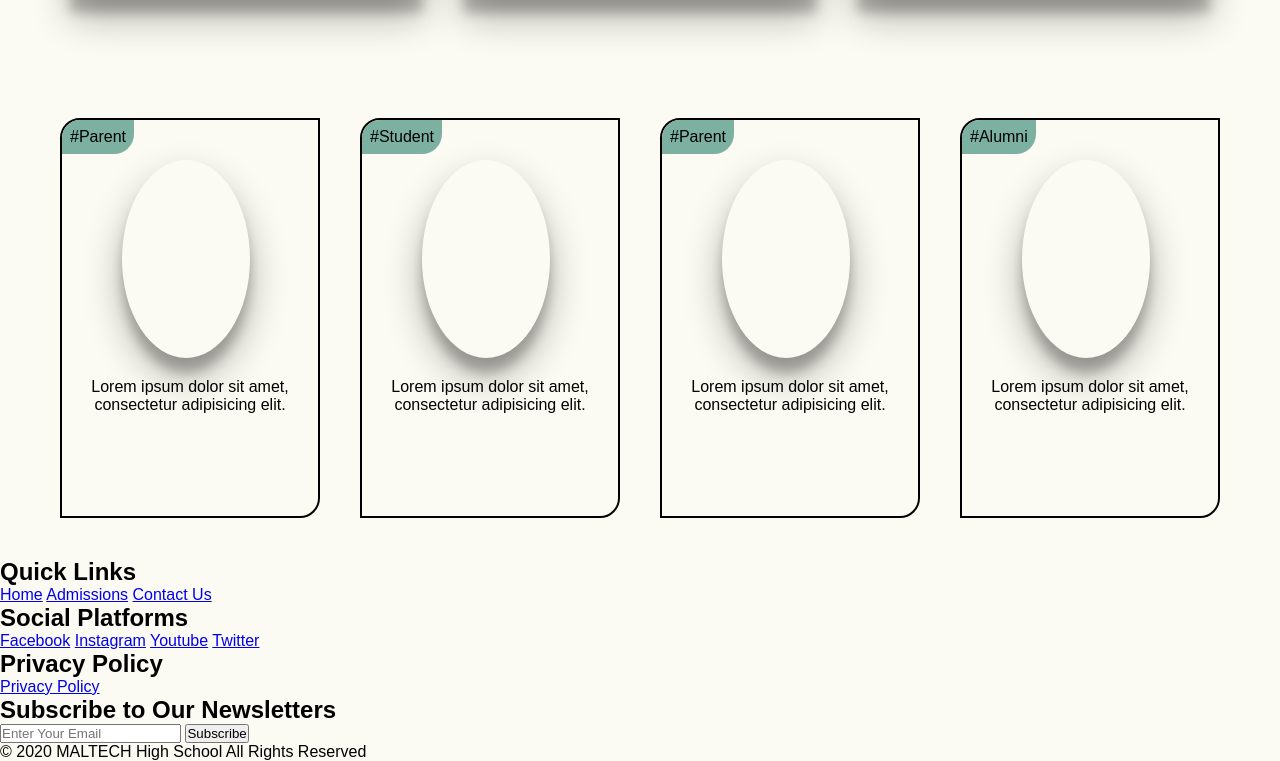
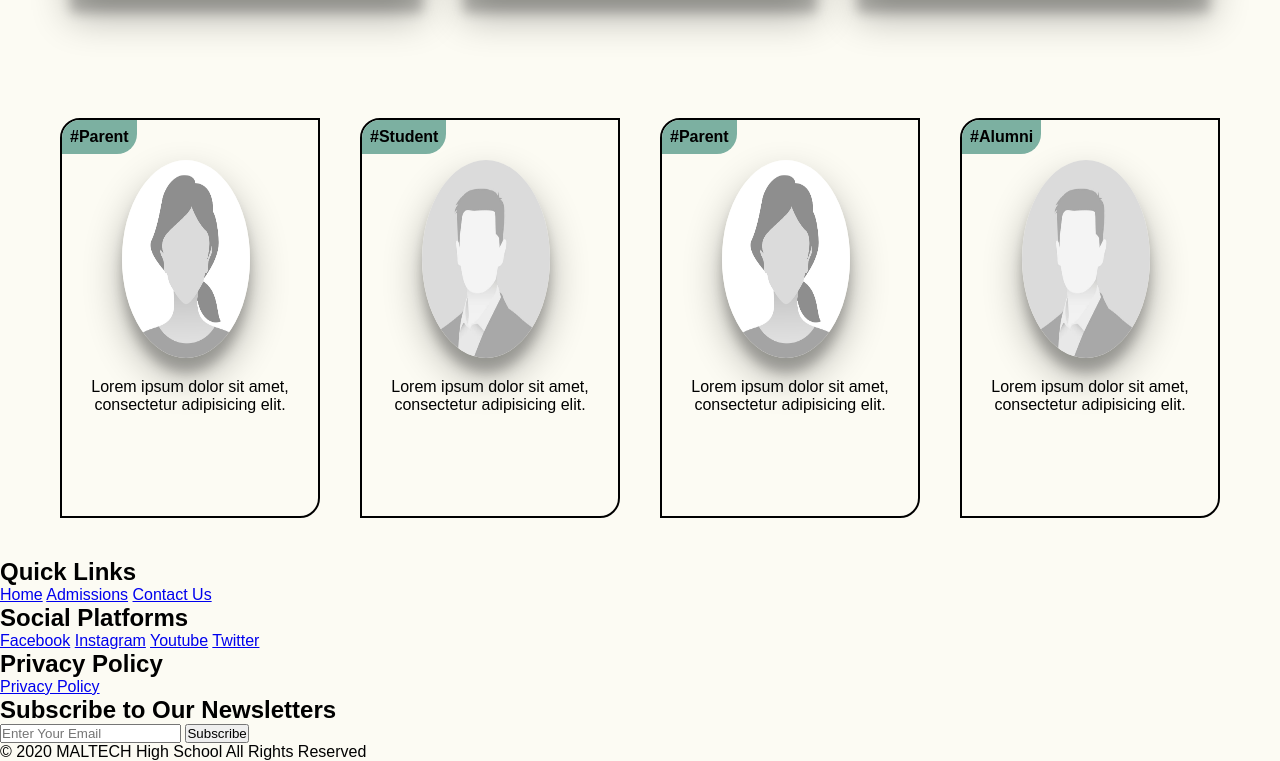
Before and after one commit to MatBlessed/schoolWebsite-repo, a plain HTML site: page index.html in a window 1280 px wide. Shown: the part 1438-2199 px from the top of the page. Drawn offline with Linux system fonts and the light colour scheme.

Commit message:
Complete Feedback section

```diff
--- a/index.html
+++ b/index.html
@@ -86,22 +86,30 @@
             <section class="feedback">
                 <span>
                     <div class="tag">#Parent</div>
-                    <div class="feed-img"></div>
+                    <div class="feed-img">
+                        <img src="Media/Pics/prof female.jpg" alt="parent">
+                    </div>
                     <div><p>Lorem ipsum dolor sit amet, consectetur adipisicing elit.</p></div>
                 </span>
                 <span>
                     <div class="tag">#Student</div>
-                    <div class="feed-img"></div>
+                    <div class="feed-img">
+                        <img src="Media/Pics/prof male.jpg" alt="student">
+                    </div>
                     <div><p>Lorem ipsum dolor sit amet, consectetur adipisicing elit.</p></div>
                 </span>
                 <span>
                     <div class="tag">#Parent</div>
-                    <div class="feed-img"></div>
+                    <div class="feed-img">
+                        <img src="Media/Pics/prof female.jpg" alt="parent">
+                    </div>
                     <div><p>Lorem ipsum dolor sit amet, consectetur adipisicing elit.</p></div>
                 </span>
                 <span>
                     <div class="tag">#Alumni</div>
-                    <div class="feed-img"></div>
+                    <div class="feed-img">
+                        <img src="Media/Pics/prof male.jpg" alt="alumni">
+                    </div>
                     <div><p>Lorem ipsum dolor sit amet, consectetur adipisicing elit.</p></div>
                 </span>
             </section>
--- a/style.css
+++ b/style.css
@@ -239,7 +239,7 @@ video{
 
 .tag{
     float: left;
-
+    font-weight: bold;
     padding: 8px;
     background-color: var(--primary-color);
     border-radius: 0 0 20px 0px;
@@ -253,6 +253,12 @@ video{
     margin-left: 60px;
     margin-bottom: 20px;
     border-radius: 50%;
-    vertical-align: middle;
+    overflow: hidden;
     box-shadow: rgba(0, 0, 0, 0.3) 0px 19px 38px, rgba(0, 0, 0, 0.22) 0px 15px 12px;
 }
+
+.feed-img img{
+    width: 100%;
+    height: 100%;
+    box-shadow: rgba(0, 0, 0, 0.3) 0px 19px 38px, rgba(0, 0, 0, 0.22) 0px 15px 12px;
+}
```
Also changed, not shown: Media/Pics/prof female.jpg (added), Media/Pics/prof male.jpg (added).
